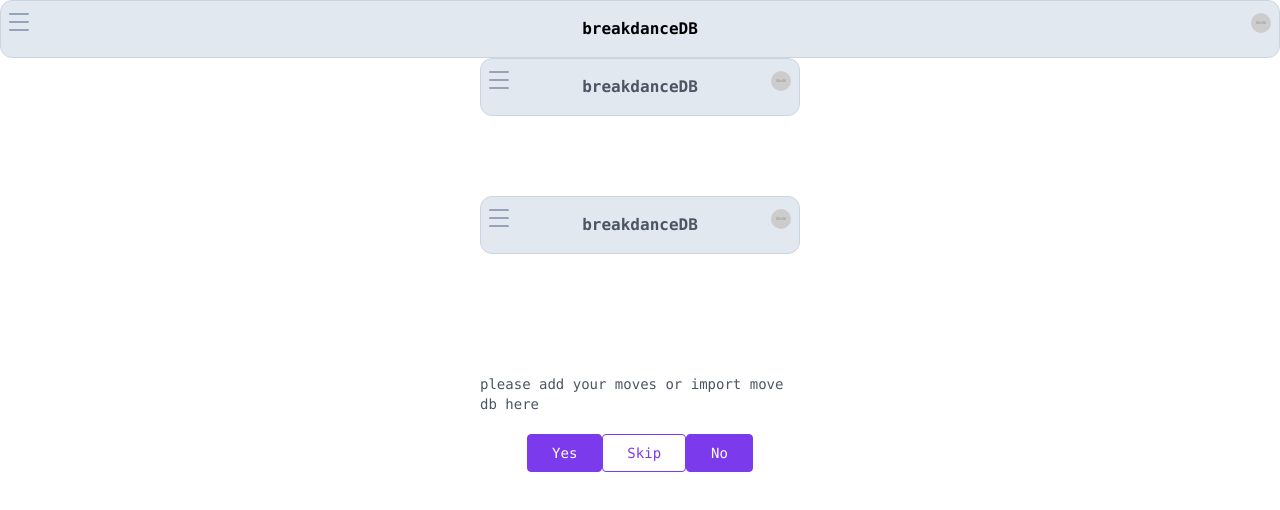
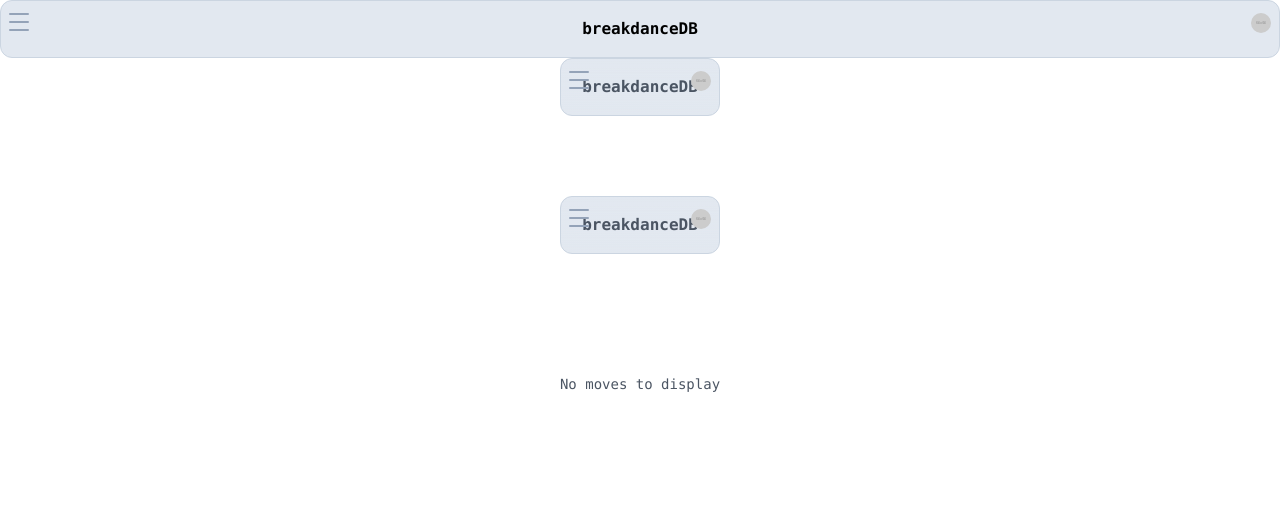
Before and after one commit to volaix/breakdancedb, a Next.js app: page /learnflows in a window 1280 px wide. Shown: the top 510 px of the page. Built offline with nearby package versions, Linux system fonts and the light colour scheme.

Commit message:
better no move

```diff
--- a/src/app/learnflows/page.tsx
+++ b/src/app/learnflows/page.tsx
@@ -123,9 +123,10 @@ export default function RenderFlows() {
             </>
           )}
           {displayMoves || (
-            <div>please add your moves or import move db here</div>
+            <div>No moves to display</div>
           )}
         </div>
+        {displayMoves && (
           <div className="flex justify-evenly px-2 py-5">
             {/* FEATURE on click yes, pop up some celebration. also a rating system on how good it was overall
           how good each move was
@@ -152,6 +153,7 @@ export default function RenderFlows() {
               No
             </a>
           </div>
+        )}
       </div>
     </main>
   )
```
Lines whose indentation alone changed are shown as unchanged.
